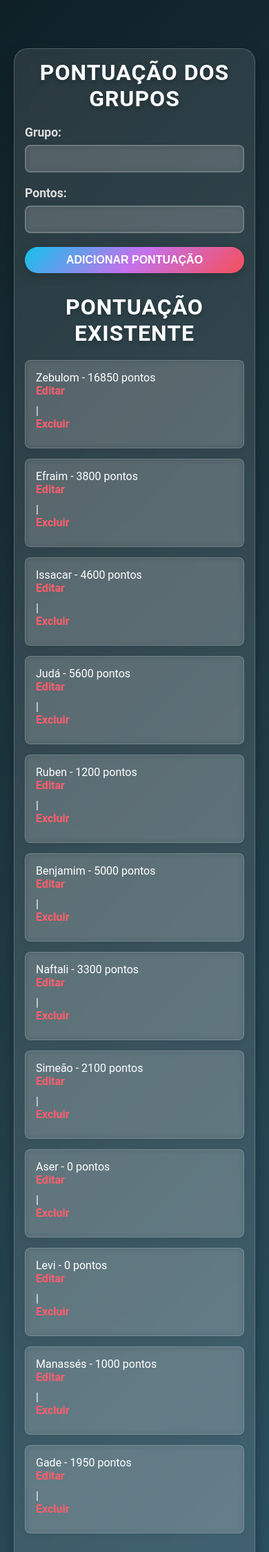
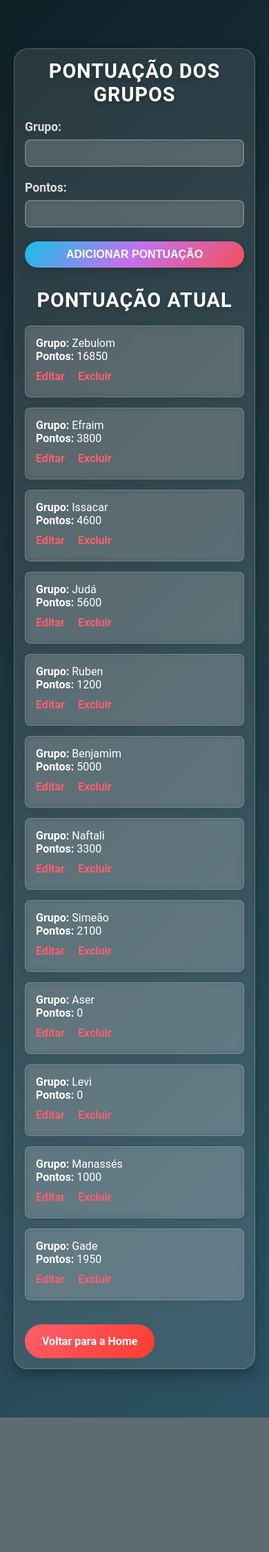
Before and after one commit to RonaldDevend/Pontua-o-de-Rally, a Flask app: page /pontuacao in a window 390 px wide. Shown: the top 2250 px of the page at 69% size. After the commit the page ends 2055 px from the top, so only its background shows below. Run offline with Flask 3, Linux system fonts and the light colour scheme; data comes from the database, SQL or seed files in the repository.

Commit message:
Atualização: ajustes responsivos no site

```diff
--- a/static/css/pontuacao.css
+++ b/static/css/pontuacao.css
@@ -186,7 +186,7 @@
     }
 
     h1, h2 {
-        font-size: 2rem;
+        font-size: 1.8rem;
     }
 
     .meta-item {
@@ -196,11 +196,12 @@
 
     .meta-text {
         font-size: 1rem;
+        margin-bottom: 10px;
     }
 
     .actions a {
-        display: block;
-        margin-bottom: 10px;
+        display: inline-block;
+        margin-bottom: 5px;
     }
 
     button.submit-btn {
--- a/templates/pontuacao.html
+++ b/templates/pontuacao.html
@@ -10,23 +10,32 @@
     <div class="container">
         <h1>Pontuação dos Grupos</h1>
 
-        <form method="POST">
+        <!-- Formulário para adicionar pontuação -->
+        <form method="POST" action="{{ url_for('adicionar_pontuacao') }}">
             <label for="grupo">Grupo:</label>
-            <input type="text" name="grupo" required>
+            <input type="text" id="grupo" name="grupo" required>
             <label for="pontos">Pontos:</label>
-            <input type="number" name="pontos" required>
+            <input type="number" id="pontos" name="pontos" required>
             <button type="submit" class="submit-btn">Adicionar Pontuação</button>
         </form>
 
-        <h2>Pontuação Existente</h2>
+        <!-- Lista de pontuações -->
+        <h2>Pontuação Atual</h2>
         <ul class="meta-list">
             {% for pontuacao in pontuacoes %}
                 <li class="meta-item">
-                    <span class="meta-text">{{ pontuacao.grupo }} - {{ pontuacao.pontos }} pontos</span>
+                    <div class="meta-text">
+                        <strong>Grupo:</strong> {{ pontuacao.grupo }} <br>
+                        <strong>Pontos:</strong> {{ pontuacao.pontos }}
+                    </div>
                     <div class="actions">
-                        <a href="{{ url_for('editar_pontuacao', id=pontuacao.id) }}">Editar</a> |
+                        <a href="{{ url_for('editar_pontuacao', id=pontuacao.id) }}">Editar</a>
                         <a href="{{ url_for('excluir_pontuacao', id=pontuacao.id) }}" class="delete">Excluir</a>
                     </div>
+                </li>
+            {% else %}
+                <li class="meta-item">
+                    <div class="meta-text">Nenhuma pontuação registrada ainda.</div>
                 </li>
             {% endfor %}
         </ul>
```
